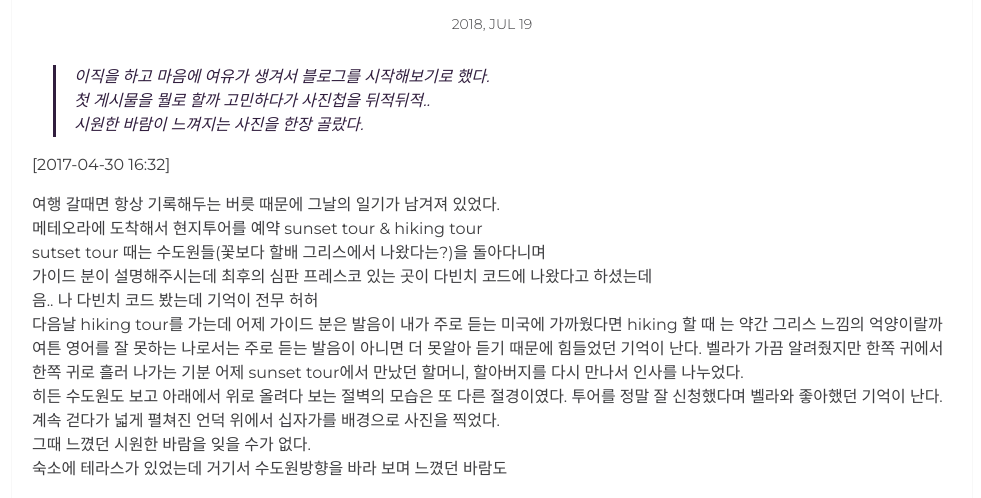
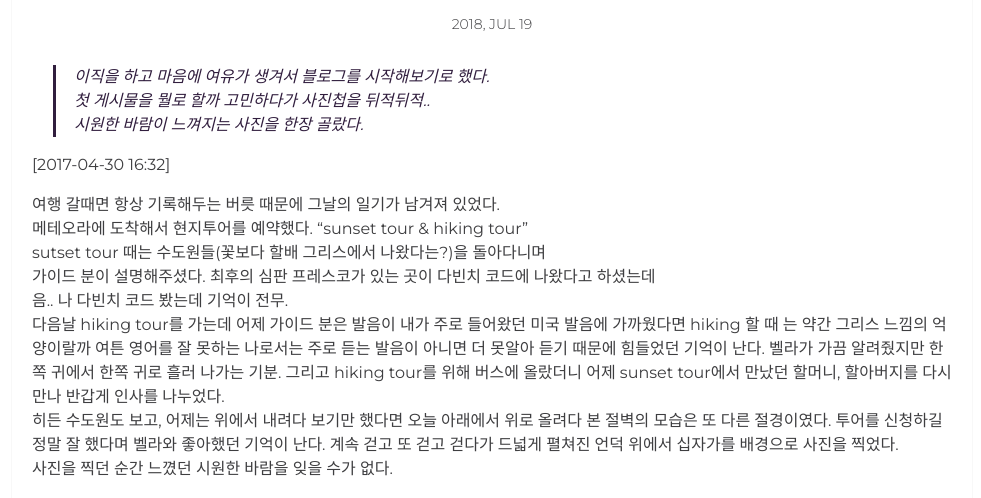
Before and after one commit to HAEZZA/HAEZZA.github.io, a Jekyll site: the page built from _posts/2018-07-19-Meteora-Greece.markdown, in a window 1280 px wide. Shown: the part 603-1101 px from the top of the page, without its empty margins (148-1129 px from the left). Built offline with Jekyll 4.4.1, drawn with Linux system fonts in a browser that asks for light colours; comment, search, counter and statistics services are not loaded.

Commit message:
post add

```diff
--- a/_posts/2018-07-19-Meteora-Greece.markdown
+++ b/_posts/2018-07-19-Meteora-Greece.markdown
@@ -15,15 +15,14 @@ author: DUBUHOLIC # Add name author (optional)
 [2017-04-30 16:32]
 
 여행 갈때면 항상 기록해두는 버릇 때문에 그날의 일기가 남겨져 있었다.
-메테오라에 도착해서 현지투어를 예약 sunset tour & hiking tour
+메테오라에 도착해서 현지투어를 예약했다. "sunset tour & hiking tour"
 sutset tour 때는 수도원들(꽃보다 할배 그리스에서 나왔다는?)을 돌아다니며
-가이드 분이 설명해주시는데 최후의 심판 프레스코 있는 곳이 다빈치 코드에 나왔다고 하셨는데
-음.. 나 다빈치 코드 봤는데 기억이 전무 허허
-다음날 hiking tour를 가는데 어제 가이드 분은 발음이 내가 주로 듣는 미국에 가까웠다면 hiking 할 때 는 약간 그리스 느낌의 억양이랄까 여튼 영어를 잘 못하는 나로서는 주로 듣는 발음이 아니면 더 못알아 듣기 때문에 힘들었던 기억이 난다. 벨라가 가끔 알려줬지만 한쪽 귀에서 한쪽 귀로 흘러 나가는 기분
-어제 sunset tour에서 만났던 할머니, 할아버지를 다시 만나서 인사를 나누었다.
-히든 수도원도 보고 아래에서 위로 올려다 보는 절벽의 모습은 또 다른 절경이였다. 투어를 정말 잘 신청했다며 벨라와 좋아했던 기억이 난다. 계속 걷다가 넓게 펼쳐진 언덕 위에서 십자가를 배경으로 사진을 찍었다.
-그때 느꼈던 시원한 바람을 잊을 수가 없다.
-숙소에 테라스가 있었는데 거기서 수도원방향을 바라 보며 느꼈던 바람도
+가이드 분이 설명해주셨다. 최후의 심판 프레스코가 있는 곳이 다빈치 코드에 나왔다고 하셨는데
+음.. 나 다빈치 코드 봤는데 기억이 전무.
+다음날 hiking tour를 가는데 어제 가이드 분은 발음이 내가 주로 들어왔던 미국 발음에 가까웠다면 hiking 할 때 는 약간 그리스 느낌의 억양이랄까 여튼 영어를 잘 못하는 나로서는 주로 듣는 발음이 아니면 더 못알아 듣기 때문에 힘들었던 기억이 난다. 벨라가 가끔 알려줬지만 한쪽 귀에서 한쪽 귀로 흘러 나가는 기분.
+그리고 hiking tour를 위해 버스에 올랐더니 어제 sunset tour에서 만났던 할머니, 할아버지를 다시 만나 반갑게 인사를 나누었다.
+히든 수도원도 보고, 어제는 위에서 내려다 보기만 했다면 오늘 아래에서 위로 올려다 본 절벽의 모습은 또 다른 절경이였다. 투어를 신청하길 정말 잘 했다며 벨라와 좋아했던 기억이 난다. 계속 걷고 또 걷고 걷다가 드넓게 펼쳐진 언덕 위에서 십자가를 배경으로 사진을 찍었다.
+사진을 찍던 순간 느꼈던 시원한 바람을 잊을 수가 없다.
 
 그래서 그리스 여행에서 가장 기억에 남는 곳.
 
--- a/assets/css/sass/parts/_header.scss
+++ b/assets/css/sass/parts/_header.scss
@@ -63,6 +63,7 @@
       	position:absolute;
         dt {
           a {
+            background-color: $gray;
             padding: 5px 0;
             text-decoration: none;
             text-transform: uppercase;
```
Also changed, not shown: _posts/2013-03-14-Vientian-Laos.markdown (added, +26 -0 lines), _posts/2018-07-25-Okinawa-Japan.markdown (+6 -6 lines), _posts/2018-10-16-Paris-France.markdown (renamed from _posts/2019-08-07-Paris-France.markdown), _posts/2019-08-07-Under-The-Cherry-Blossom-Tree.markdown (renamed from _posts/2018-10-16-Under-The-Cherry-Blossom-Tree.markdown), assets/img/2013-03-14-lumbini.JPG (added), assets/img/2013-03-14-start.JPG (added). Lines whose indentation alone changed are shown as unchanged.
